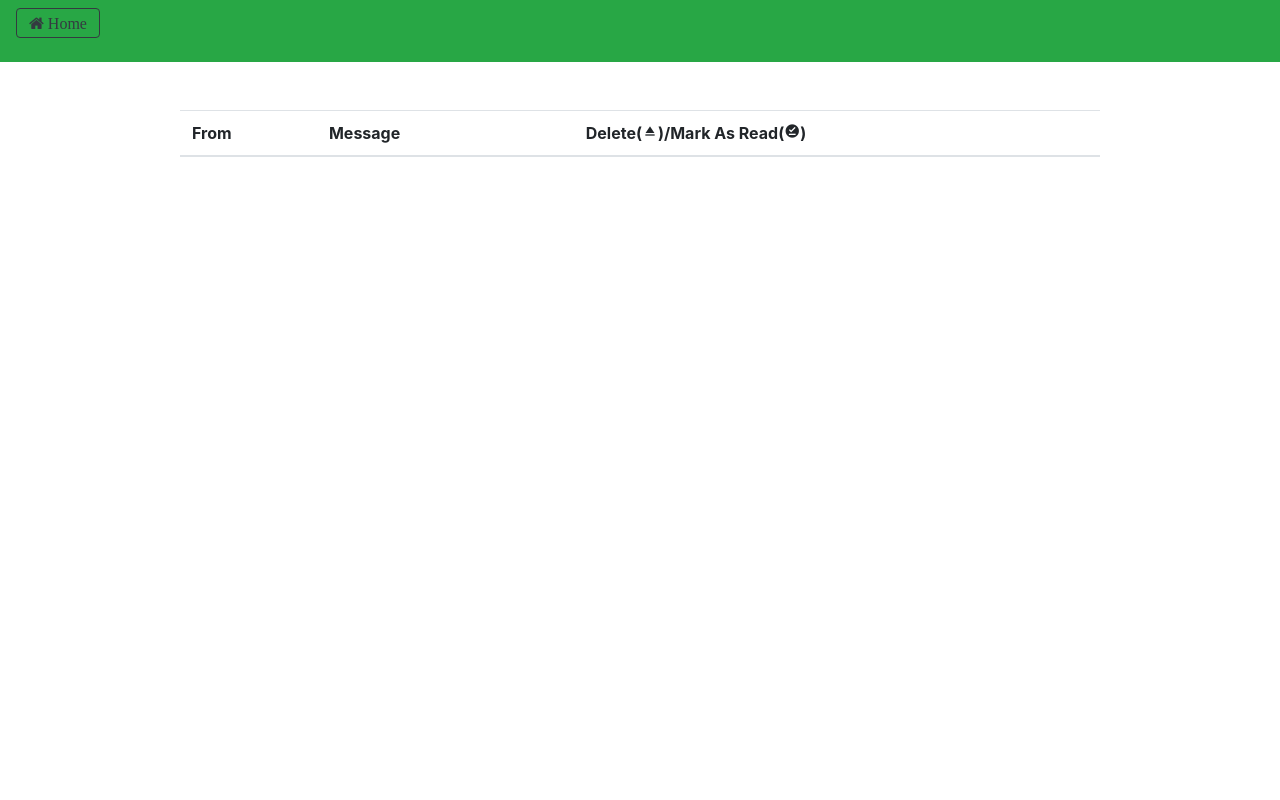
After one commit to adityanav123/FoodDonation, a Django app: page /users/messages/ in a window 1280 px wide. The commit adds this page. Run offline with Django 3.2, Linux system fonts and the light colour scheme; a user stored in the database is signed in; data comes from the database, SQL or seed files in the repository; both versions use the stored data as it was after the commit; lists and menus that the app fills with data are empty; some libraries are stand-ins or nearby versions.

Commit message:
added notification center and some design changes

```diff
--- a/customUser/models.py
+++ b/customUser/models.py
@@ -15,3 +15,12 @@ class CustomUser(AbstractUser):
     #user_type = models.ChoiceField(choices = CHOICES, widget = models.RadioSelect)
     def __str__(self):
         return self.username
+
+
+class Messages(models.Model):
+    sender = models.ForeignKey(CustomUser, on_delete = models.CASCADE, related_name = 'senders')
+    reciever = models.ForeignKey(CustomUser, on_delete = models.CASCADE, related_name = 'recievers')
+    message = models.CharField(max_length = 150)
+    read_unread = models.BooleanField(default = "False") # FALSE - UNREAD
+    def __str__(self):
+        return self.message
--- a/customUser/urls.py
+++ b/customUser/urls.py
@@ -9,7 +9,7 @@ urlpatterns = [
     #path('password/', views.pass_change, name = 'change_password'),
     path('showDonor/', views.show_nearby_donors, name = 'showNearbyDonors'),
 
-    #path('messages/', views.show_messages, name = 'notification'),
+    path('messages/', views.seeNotifications, name = 'notification'),
 
 
     path('password_reset/',
@@ -31,7 +31,9 @@ urlpatterns = [
      auth_views.PasswordResetCompleteView.as_view(template_name = "registration/password_reset_done.html"),
      name = 'password_reset_complete'),
 
+    path('delete/<pk>/', views.deleteNotification, name = "deleteNotification"),
 
+    path('read/<pk>/', views.readMessage, name = 'readMessage'),
     path('getResource/<emailid>/', views.updateResources, name = 'update_requirements'),
     ## above url - getResource/<emailid> here , email id denotes the parameter passed. - see templates/show_donors.html
 ]
--- a/customUser/views.py
+++ b/customUser/views.py
@@ -3,7 +3,7 @@ from django.urls import reverse_lazy
 from django.views.generic.edit import CreateView
 from django.contrib.auth.decorators import login_required
 from .forms import CustomUserCreationForm, CustomUserChangeForm
-from .models import CustomUser
+from .models import CustomUser, Messages
 
 
 ## TRYING WHATSAPP MESSAGE
@@ -76,6 +76,7 @@ def show_nearby_donors(request):
 
 
 def main_page(request): ## TEMPORARY FIX
+	# message = Messages.objects.filter(reciever = request.user)
 	return render(request, 'home.html')
 
 
@@ -86,18 +87,42 @@ def updateResources(request,emailid): # WHEN A REQUEST IS MADE BY THE RECIEVER,
 	them = CustomUser.objects.get(email = emailid)
 	if them.resources < you.resources:
 		you.resources -= them.resources
-		# req = them.resources
+		req = them.resources
 		them.resources = 0
 	else:
 		them.resources-=you.resources
-		# req = you.resources
+		req = you.resources
 		you.resources = 0
+
+	# HERE WE SHOULD SEND MESSAGE TO THE SENDER ABOUT THE REQUEST.
+	if req > 0:
+		message = 'Hey there!!, I need resources for - ' + str(req) + ' people.'
+		sendRequest = Messages(sender = you, reciever = them, message = message)
+		sendRequest.save()
+	#SEE ASSUMPTIONS IN README.MD!
 	them.save()
 	you.save()
-	# send_number = '' + str(them.contact_no)
-	# reciver_name = you.username
-	# message = reciver_name + ' requested Food for ' + str(req) + ' people!. \nKindly deliver accordingly,\nThank You \n- FoodDonation Team.'
-	# client.messages.create(body = message, from_ = 'whatsapp:+14155238886', to = 'whatsapp:+91' + str(them.contact_no))
-	# send_sms(send_number, message)
 	return redirect("showNearbyDonors")
 	#+14155238886
+
+@login_required(login_url = '/users/login')
+def seeNotifications(request):
+	message = Messages.objects.filter(reciever = request.user)
+	context = { 'messages' : message }
+	return render(request, 'notification.html', context)
+
+@login_required(login_url = '/users/login')
+def deleteNotification(request, pk):
+	message = Messages.objects.get(pk = pk)
+	message.delete()
+	# message = Messages.objects.filter(reciever = request.user)
+	# context = { 'messages' : message }
+	# return render(request, 'notification.html', context)
+	return render(request, 'home.html')
+
+@login_required(login_url = '/users/login')
+def readMessage(request, pk):
+	message = Messages.objects.get(pk = pk)
+	message.read_unread = True
+	message.save()
+	return render(request, 'home.html')
--- a/templates/base_with_home.html
+++ b/templates/base_with_home.html
@@ -10,6 +10,9 @@
     <script src="https://ajax.googleapis.com/ajax/libs/jquery/3.5.1/jquery.min.js"></script>
     <script src="https://cdnjs.cloudflare.com/ajax/libs/popper.js/1.16.0/umd/popper.min.js"></script>
     <script src="https://maxcdn.bootstrapcdn.com/bootstrap/4.5.0/js/bootstrap.min.js"></script>
+    <link rel="stylesheet" href="https://cdnjs.cloudflare.com/ajax/libs/font-awesome/4.7.0/css/font-awesome.min.css">
+    <link href="https://fonts.googleapis.com/icon?family=Material+Icons" rel="stylesheet">
+    <!-- <link href="https://fonts.googleapis.com/icon?family=Material+Icons" rel="stylesheet"> -->
     <title>
 		{% block title %}
 			Food Donation<!-- IF ANY PAGE DOESN'T GIVE ANY TITLE IN THE BLOCK THIS DEFAULT TITLE WILL BE USED -->
@@ -21,9 +24,16 @@
 </head>
 
 
+
+<body>
 <!-- NAVIGATION BAR -->
 <nav class="navbar navbar-expand-lg navbar-light bg-success">
-
+<!--   <form method = "post">
+      {%csrf_token%} -->
+     <!--  <div class = 'col'>
+      <button class = "btn btn-outline-dark"> <strong>  Notifications </strong></button>
+    </div> -->
+    <!-- </form> -->
   {% block navigation %}
   {% endblock %}
 </nav>
@@ -43,3 +53,4 @@
         </div>
       </div>
     </div>
+</body>
--- a/templates/edit_form.html
+++ b/templates/edit_form.html
@@ -12,7 +12,7 @@
 
 <form method = "post" action = "{% url 'homePage' %}">
     {% csrf_token %}
-    <button type = "submit" class = "btn btn-outline-dark navbar-btn"><strong> Home </strong> </button>
+    <button class="btn btn-outline-dark"><i class="fa fa-home"> Home</i></button>
   </form>
 
   <div class = "col-3">
--- /dev/null
+++ b/templates/notification.html
@@ -0,0 +1,53 @@
+{% extends 'base_with_home.html' %}
+{% load crispy_forms_tags %}
+
+{% block title %} {{user.username}}/Messages {% endblock %}
+
+{% block navigation %}
+	<form method = "post" action = "{% url 'homePage' %}">
+		{% csrf_token %}
+		<button class="btn btn-outline-dark"><i class="fa fa-home"> Home</i></button>
+	</form>
+{% endblock %}
+
+{% block content %}
+	<table class = "table">
+			<thead>
+				<tr>
+ 					<th scope="col">  From  </th>
+					<th scope="col"> Message </th>
+					<th scope = "col"></th>
+					<th scope="col"> Delete(<i class="material-icons" style="font-size:16px">eject</i>)/Mark As Read(<i class="material-icons" style="font-size:16px">offline_pin</i>) </th>
+				</tr>
+			</thead>
+			<tbody>
+		{% for i in messages %}
+			<tr>
+				<th scope="row">{{ i.sender.username }}</th>
+				<th scope="row"> {{ i.message }}</th>
+				<th scope = "row">
+					{% if i.read_unread == False %}
+						Unread
+						{%else%}
+						Read
+						{%endif%}
+				</th>
+				<th scope = "row">
+					<div class = "row">
+					<div class = "col">
+					<form method = "post" action="{% url 'deleteNotification' i.pk %}"> {%csrf_token%}
+						<button class = "btn btn-outline-success"><i class="material-icons" style="font-size:18px">eject</i></button>
+					</form>
+				</div>
+				<div class = "col">
+					<form method = "post" action="{% url 'readMessage' i.pk %}">{%csrf_token%}
+						<button class = "btn btn-outline-success"><i class="material-icons" style="font-size:18px">offline_pin</i></button>
+					</form>
+				</div>
+			</div>
+				</th>
+
+			</tr>
+		{% endfor %}
+
+{% endblock %}
--- a/templates/pass_change.html
+++ b/templates/pass_change.html
@@ -15,6 +15,6 @@
 
 <form method = "post" action = "{% url 'homePage' %}">
 		{% csrf_token %}
-		<button type = "submit" class = "btn btn-success"> To the Home Page </button>
+		<button class="btn btn-outline-success"><i class="fas fa-building"></i></button>
 	</form>
 {% endblock %}
--- a/templates/show_donors.html
+++ b/templates/show_donors.html
@@ -10,7 +10,7 @@
 				<button type = "submit" class = "btn btn-outline-dark navbar-btn"> <strong> Update Your Account </strong></button>
 			</form>
 		</div>
-		<div class = "col-4">
+		<div class = "col">
 	<form method = "post" action = "{% url 'homePage' %}">
 		{% csrf_token %}
 		<button type = "submit" class = "btn btn-outline-dark navbar-btn"> <strong>Home </strong></button>
```
Also changed, not shown: templates/base.html (+13 -4 lines), templates/home.html (+13 -1 lines), README.md, customUser/migrations/0004_messages.py (added), db.sqlite3, 2 other files.
